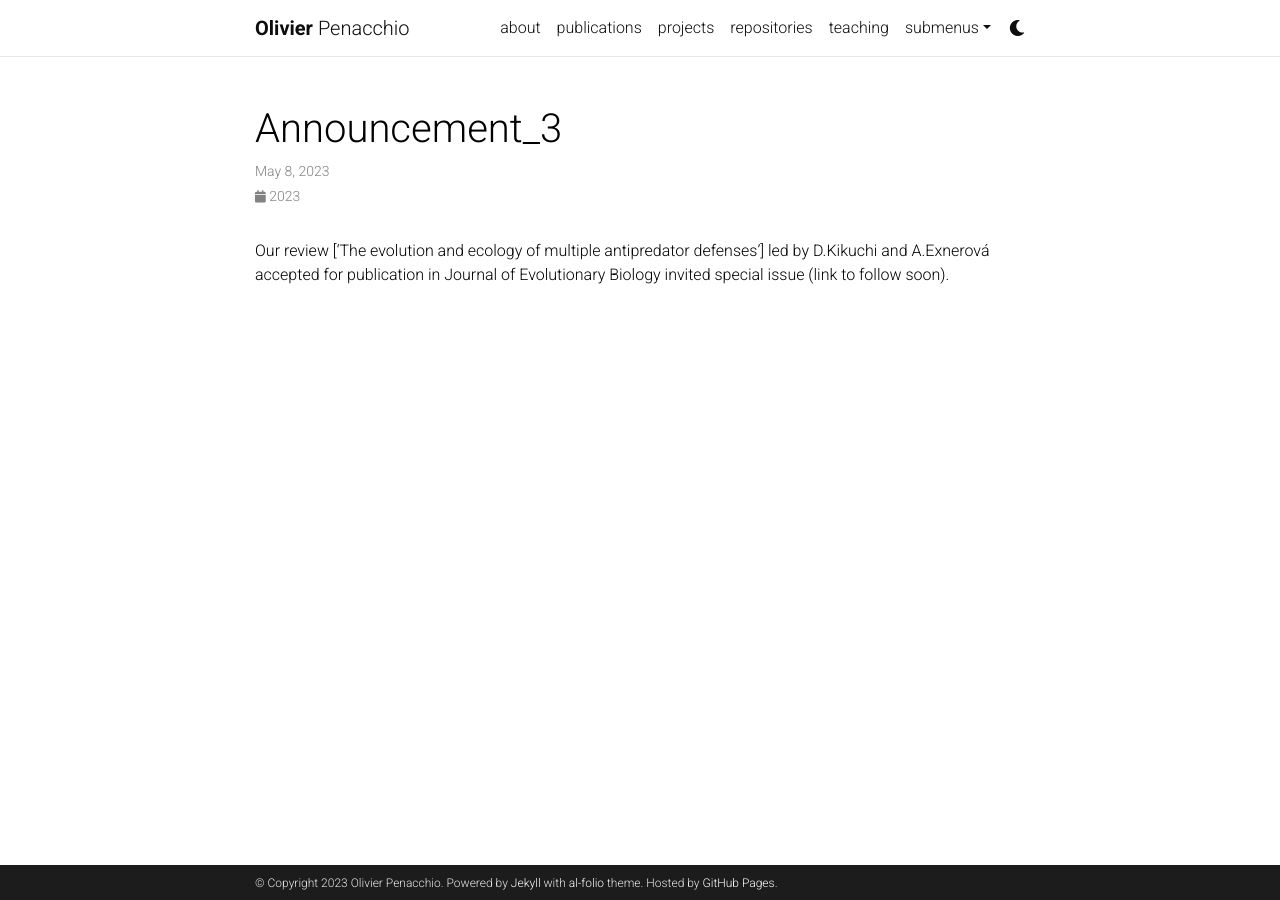
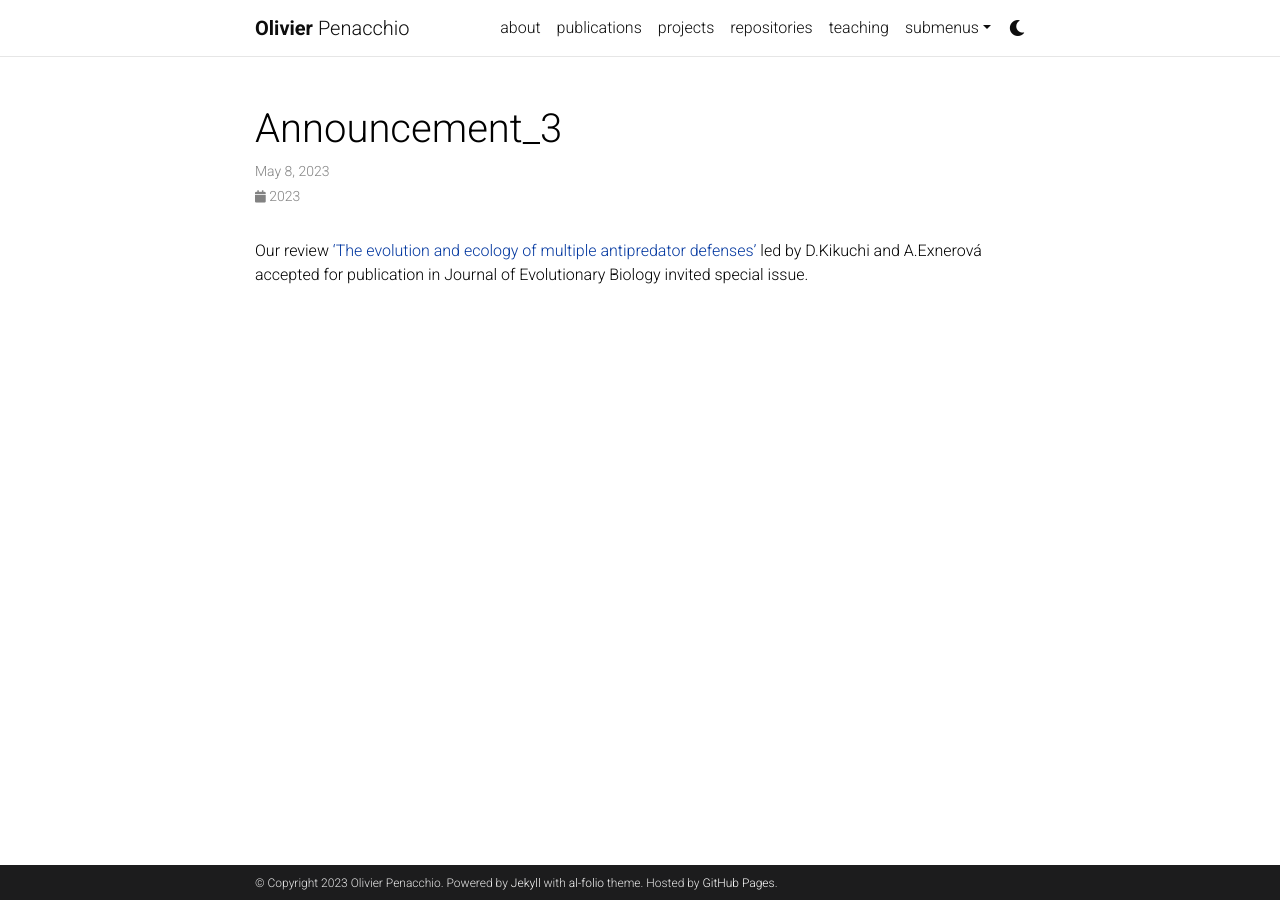
Before and after one commit to openacchio/openacchio.github.io, a Jekyll site: the page built from _news/announcement_3.md, in a window 1280 px wide. Built offline with Jekyll 4.4.1, drawn with Linux system fonts in a browser that asks for light colours; comment, search, counter and statistics services are not loaded; a style sheet for code colours, icons or effects is not loaded.

Commit message:
Update announcement_3.md

```diff
--- a/_news/announcement_3.md
+++ b/_news/announcement_3.md
@@ -4,4 +4,4 @@ date: 2023-05-08 00:00:00-0000
 inline: true
 ---
 
-Our review ['The evolution and ecology of multiple antipredator defenses'] led by D.Kikuchi and A.Exnerová accepted for publication in Journal of Evolutionary Biology invited special issue (link to follow soon).
+Our review ['The evolution and ecology of multiple antipredator defenses'](https://onlinelibrary.wiley.com/doi/10.1111/jeb.14192) led by D.Kikuchi and A.Exnerová accepted for publication in Journal of Evolutionary Biology invited special issue.
```
